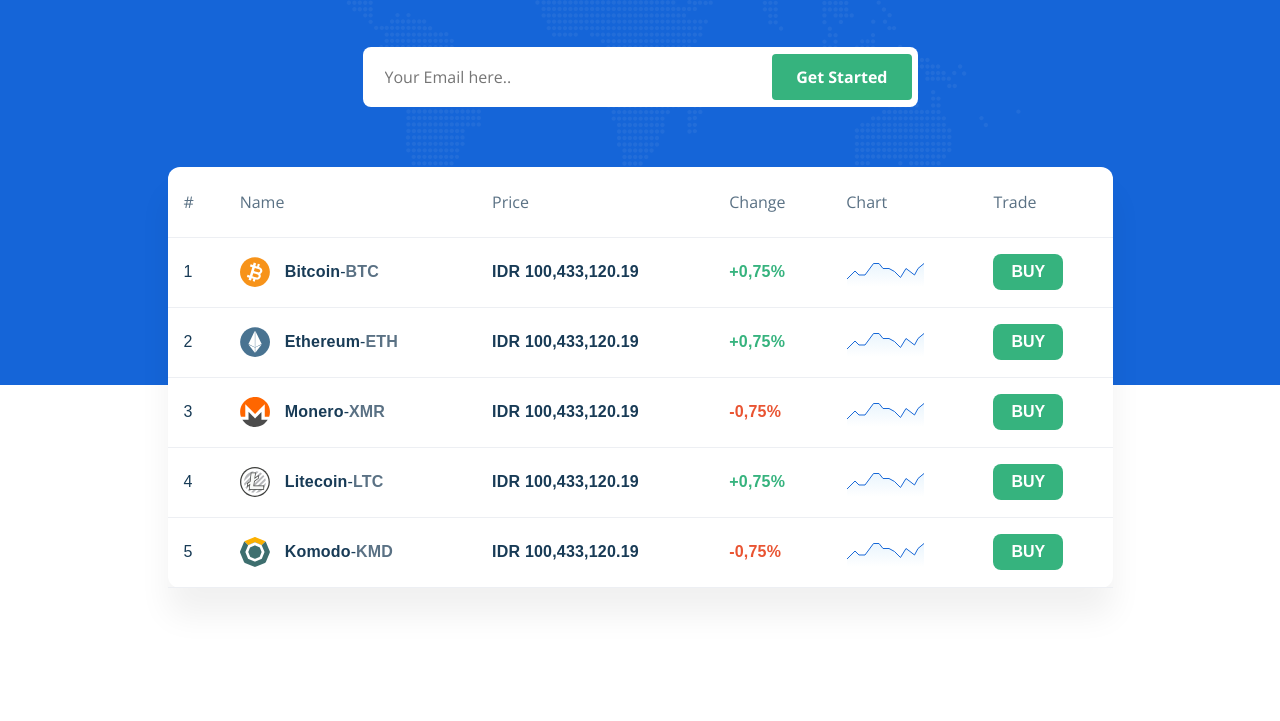
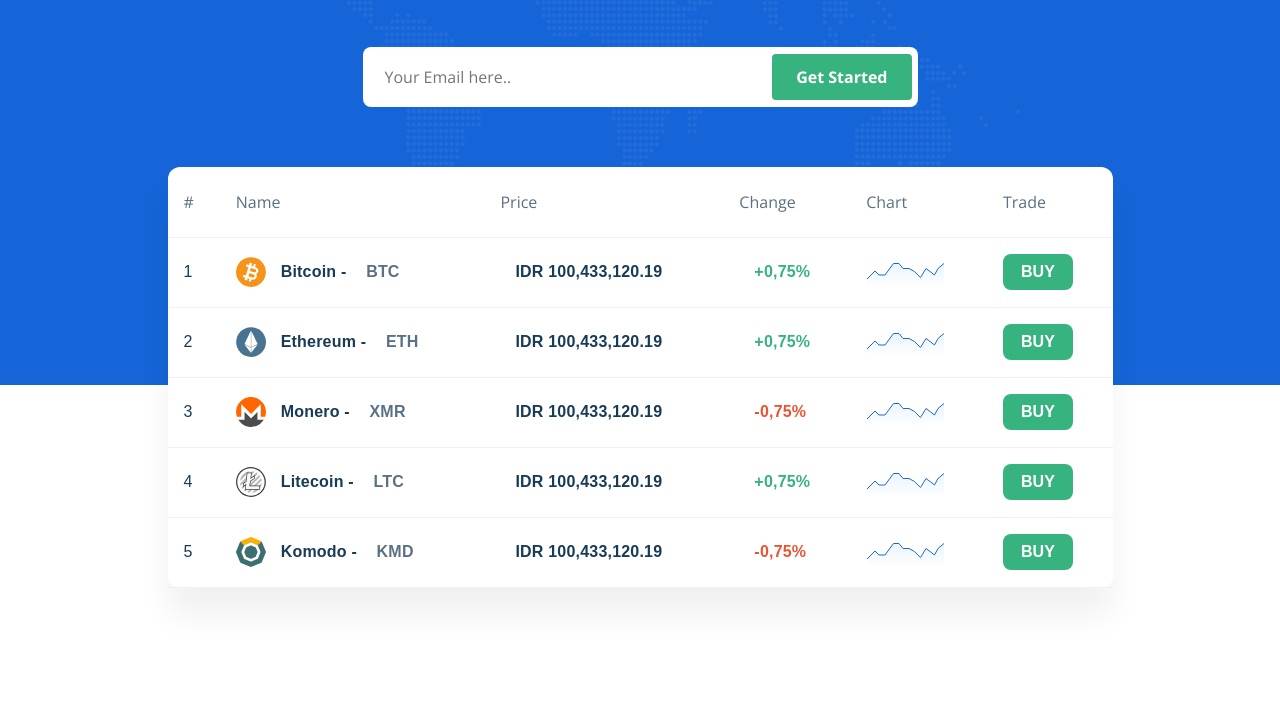
Before and after one commit to vasiatca/ehya-cryptocurrency, a plain HTML site: page index.html in a window 1280 px wide. Shown: the part 299-1020 px from the top of the page. Drawn offline with nearby package versions, Linux system fonts and the light colour scheme; a web font is replaced by a local one.

Commit message:
fix: table

```diff
--- a/index.html
+++ b/index.html
@@ -97,7 +97,6 @@
                       <td>1</td>
                       <td>
                         <div class="table__element">
-                          <span class="table__icon">
                           <svg width="30" height="30" viewBox="0 0 30 30" fill="none"
                             xmlns="http://www.w3.org/2000/svg">
                             <path fill-rule="evenodd" clip-rule="evenodd"
@@ -107,20 +106,14 @@
                               d="M18.5711 19.4361C18.4461 19.856 18.1651 20.2019 17.7797 20.4103C17.3943 20.6189 16.9511 20.6649 16.5312 20.5398L12.3281 19.288L13.2645 16.1443L17.4673 17.3962H17.4675C18.334 17.6543 18.8293 18.5694 18.5711 19.4361ZM19.9887 12.9936C20.197 13.3789 20.243 13.8222 20.1181 14.2422C19.8599 15.1086 18.9443 15.6036 18.0782 15.346H18.0781L13.8751 14.0942L14.8112 10.9504L19.0143 12.2022C19.4342 12.3273 19.7802 12.6082 19.9887 12.9936ZM21.8702 11.9757C21.3897 11.0877 20.5923 10.44 19.6249 10.1519L19.0688 9.9864L19.8473 7.37237L17.8499 6.77744L17.0714 9.39147L15.366 8.88356L16.1446 6.26953L15.6661 6.127L13.7276 5.54968L12.9772 8.06938L10.6148 7.3658L9.94807 9.60461L12.3105 10.3083L9.88344 18.4573L7.52106 17.7537L6.85434 19.9927L9.21658 20.6961L8.58329 22.8228L9.06165 22.9654L11.0002 23.5427L11.6617 21.3216L13.3711 21.8307L12.7096 24.0519L14.699 24.6445L15.3605 22.4233L15.9205 22.59C16.2775 22.6962 16.6421 22.7489 17.0045 22.7489C17.6239 22.7489 18.2375 22.5951 18.7976 22.2919C19.6855 21.8115 20.3331 21.0142 20.6214 20.0465C20.9243 19.0288 20.7748 17.9833 20.2928 17.1227C21.1678 16.6661 21.8649 15.871 22.1682 14.8528C22.4564 13.8852 22.3505 12.8634 21.8702 11.9757Z"
                               fill="white" />
                           </svg>
-                          </span>
-                          <span class="table__item">Bitcoin</span>-
-                          <span class="table__item table__item_span">BTC</span>
+                          <p class="table__item">Bitcoin - <span class="table__item table__item_span">BTC</span></p>
                         </div>
                       </td>
                       <td>
-                        <span class="table__item">
-                          IDR 100,433,120.19
-                        </span>
+                        <p class="table__item">IDR 100,433,120.19</p>
                       </td>
                       <td>
-                        <span class="table__item table__item_succees">
-                          +0,75%
-                        </span>
+                        <p class="table__item table__item_succees">+0,75%</p>
                       </td>
                       <td>
                         <svg width="79" height="34" viewBox="0 0 79 34" fill="none" xmlns="http://www.w3.org/2000/svg">
@@ -148,7 +141,6 @@
                       <td>2</td>
                       <td>
                         <div class="table__element">
-                          <span class="table__icon">
                           <svg width="30" height="30" viewBox="0 0 30 30" fill="none"
                             xmlns="http://www.w3.org/2000/svg">
                             <path fill-rule="evenodd" clip-rule="evenodd"
@@ -163,20 +155,14 @@
                             <path fill-rule="evenodd" clip-rule="evenodd"
                               d="M21.6704 17.4058L15.2459 25.7655V20.6111L21.6704 17.4058Z" fill="white" />
                           </svg>
-                          </span>
-                          <span class="table__item">Ethereum</span>-
-                          <span class="table__item table__item_span">ETH</span>
+                          <p class="table__item">Ethereum - <span class="table__item table__item_span">ETH</span></p>
                         </div>
                       </td>
                       <td>
-                        <span class="table__item">
-                          IDR 100,433,120.19
-                        </span>
+                        <p class="table__item">IDR 100,433,120.19</p>
                       </td>
                       <td>
-                        <span class="table__item table__item_succees">
-                          +0,75%
-                        </span>
+                        <p class="table__item table__item_succees">+0,75%</p>
                       </td>
                       <td>
                         <svg width="79" height="34" viewBox="0 0 79 34" fill="none" xmlns="http://www.w3.org/2000/svg">
@@ -204,7 +190,6 @@
                       <td>3</td>
                       <td>
                         <div class="table__element">
-                          <span class="table__icon">
                           <svg width="30" height="30" viewBox="0 0 30 30" fill="none"
                             xmlns="http://www.w3.org/2000/svg">
                             <path fill-rule="evenodd" clip-rule="evenodd"
@@ -217,20 +202,14 @@
                               d="M29.9732 14.96C29.9732 16.6639 29.6874 18.3005 29.1613 19.8247H24.7671V7.27601L21.4368 10.6065L15.0758 16.9687L5.28814 7.18109V19.8247H0.934557C0.408288 18.3005 0.122467 16.6639 0.122467 14.96C0.122467 12.4897 0.723213 10.1599 1.78694 8.10706C2.27903 7.15467 2.87112 6.26153 3.55038 5.44318C4.07903 4.80452 4.66083 4.21004 5.28814 3.66735C6.26724 2.82109 7.35754 2.099 8.535 1.52855C10.5032 0.570937 12.7129 0.034668 15.0478 0.034668C17.3334 0.034668 19.5002 0.54825 21.4368 1.469C22.6446 2.04079 23.764 2.77183 24.7671 3.63318C25.4196 4.19362 26.0244 4.80959 26.5695 5.47362C27.2474 6.29452 27.8381 7.1887 28.3277 8.14243C29.3799 10.1865 29.9732 12.5036 29.9732 14.96Z"
                               fill="#FF6600" />
                           </svg>
-                          </span>
-                          <span class="table__item">Monero</span>-
-                          <span class="table__item table__item_span">XMR</span>
+                          <p class="table__item">Monero - <span class="table__item table__item_span">XMR</span></p>
                         </div>
                       </td>
                       <td>
-                        <span class="table__item">
-                          IDR 100,433,120.19
-                        </span>
+                        <p class="table__item">IDR 100,433,120.19</p>
                       </td>
                       <td>
-                        <span class="table__item table__item_danger">
-                          -0,75%
-                        </span>
+                        <p class="table__item table__item_danger">-0,75%</p>
                       </td>
                       <td>
                         <svg width="79" height="34" viewBox="0 0 79 34" fill="none" xmlns="http://www.w3.org/2000/svg">
@@ -258,7 +237,6 @@
                       <td>4</td>
                       <td>
                         <div class="table__element">
-                          <span class="table__icon">
                           <svg width="30" height="30" viewBox="0 0 30 30" fill="none"
                             xmlns="http://www.w3.org/2000/svg">
                             <path fill-rule="evenodd" clip-rule="evenodd"
@@ -292,20 +270,14 @@
                               d="M9.6895 22.0272H23.4082V19.1932H13.3392L14.0516 14.0742L18.0638 11.1866V9.22736L14.3546 11.896L15.1485 6.18975H11.4252L10.4955 14.6727L7.70577 16.68V18.6412L10.2622 16.8014L9.6895 22.0272ZM24.0792 22.6984H8.9407L9.43085 18.2269L7.03458 19.9512V16.336L9.8607 14.3026L10.8234 5.51855H15.9197L15.2352 10.4354L18.7349 7.91766V11.5303L14.6765 14.4511L14.1105 18.5221H24.0792V22.6984Z"
                               fill="#3D3E3C" />
                           </svg>
-                          </span>
-                          <span class="table__item">Litecoin</span>-
-                          <span class="table__item table__item_span">LTC</span>
+                          <p class="table__item">Litecoin - <span class="table__item table__item_span">LTC</span></p>
                         </div>
                       </td>
                       <td>
-                        <span class="table__item">
-                          IDR 100,433,120.19
-                        </span>
+                        <p class="table__item">IDR 100,433,120.19</p>
                       </td>
                       <td>
-                        <span class="table__item table__item_succees">
-                          +0,75%
-                        </span>
+                        <p class="table__item table__item_succees">+0,75%</p>
                       </td>
                       <td>
                         <svg width="79" height="34" viewBox="0 0 79 34" fill="none" xmlns="http://www.w3.org/2000/svg">
@@ -333,7 +305,6 @@
                       <td>5</td>
                       <td>
                         <div class="table__element">
-                          <span class="table__icon">
                           <svg width="30" height="30" viewBox="0 0 30 30" fill="none"
                             xmlns="http://www.w3.org/2000/svg">
                             <path fill-rule="evenodd" clip-rule="evenodd"
@@ -349,20 +320,14 @@
                               d="M19.388 10.1465L15.2411 8.42873C15.0464 8.34814 14.8276 8.34814 14.6331 8.42873L10.4859 10.1465C10.2913 10.2271 10.1367 10.3819 10.0561 10.5765L8.3383 14.7235C8.25755 14.9181 8.25755 15.1369 8.3383 15.3316L10.0561 19.4786C10.1367 19.6732 10.2913 19.828 10.4859 19.9086L14.6331 21.6263C14.8276 21.7069 15.0464 21.7069 15.2411 21.6263L19.388 19.9086C19.5828 19.828 19.7374 19.6732 19.818 19.4786L21.5358 15.3316C21.6165 15.1369 21.6165 14.9181 21.5358 14.7235L19.818 10.5765C19.7374 10.3819 19.5828 10.2271 19.388 10.1465"
                               fill="#3F7070" />
                           </svg>
-                          </span>
-                          <span class="table__item">Komodo</span>-
-                          <span class="table__item table__item_span">KMD</span>
+                          <p class="table__item">Komodo - <span class="table__item table__item_span">KMD</span></p>
                         </div>
                       </td>
                       <td>
-                        <span class="table__item">
-                          IDR 100,433,120.19
-                        </span>
+                        <p class="table__item">IDR 100,433,120.19</p>
                       </td>
                       <td>
-                        <span class="table__item table__item_danger">
-                          -0,75%
-                        </span>
+                        <p class="table__item table__item_danger">-0,75%</p>
                       </td>
                       <td>
                         <svg width="79" height="34" viewBox="0 0 79 34" fill="none" xmlns="http://www.w3.org/2000/svg">
--- a/styles/main.css
+++ b/styles/main.css
@@ -13,3 +13,4 @@
 @import 'benefit.css';
 @import 'action.css';
 @import 'information.css';
+@import 'pairing.css';
--- /dev/null
+++ b/styles/pairing.css
@@ -0,0 +1,27 @@
+/* .pairing {
+  margin-bottom: 100px;
+}
+
+.pairing h2 {
+  font-family: var(--font-secondary);
+  font-weight: 700;
+  font-size: 28px;
+  line-height: 36px;
+  letter-spacing: 0.2px;
+  color: var(--dark);
+}
+
+.card {
+  border: 1px solid #ECEEF2;
+  border-radius: 16px;
+  margin-bottom: 44px;
+}
+
+.card__pair {
+  display: flex;
+  align-items: center;
+  border-radius: 16px;
+  background: #F7F8F9;
+  margin: 5px 5px 26px 5px;
+  padding: 12px;
+} */
--- a/styles/table.css
+++ b/styles/table.css
@@ -72,11 +72,6 @@
   color: #FFFFFF;
 }
 
-.table__icon {
-  margin-right: 15px;
-  display: flex;
-}
-
 .table__element {
   display: flex;
   align-items: center;
@@ -88,6 +83,7 @@
   line-height: 20px;
   letter-spacing: 0.2px;
   color: #183B56;
+  margin-left: 15px;
 }
 
 .table__item_span {
```
Lines whose indentation alone changed are shown as unchanged.
